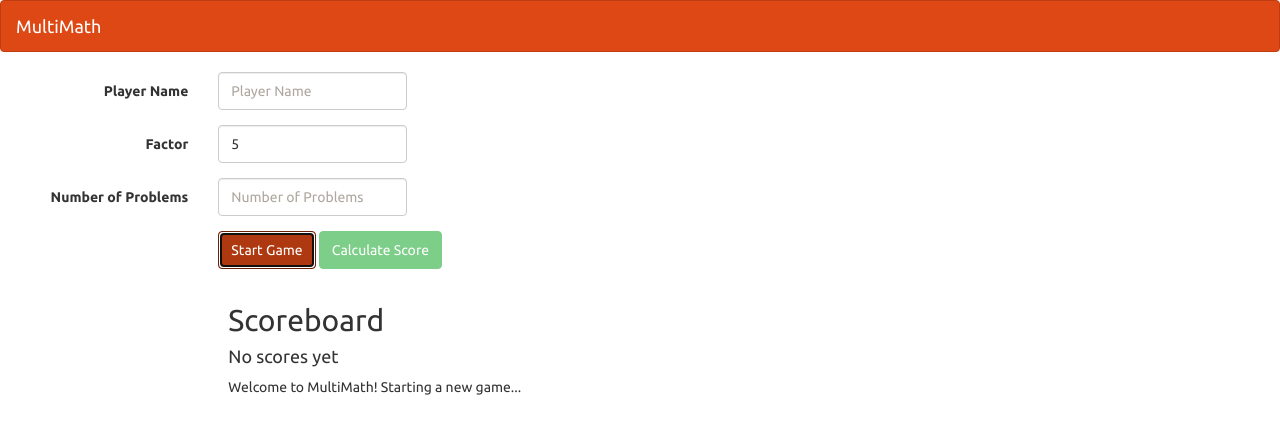
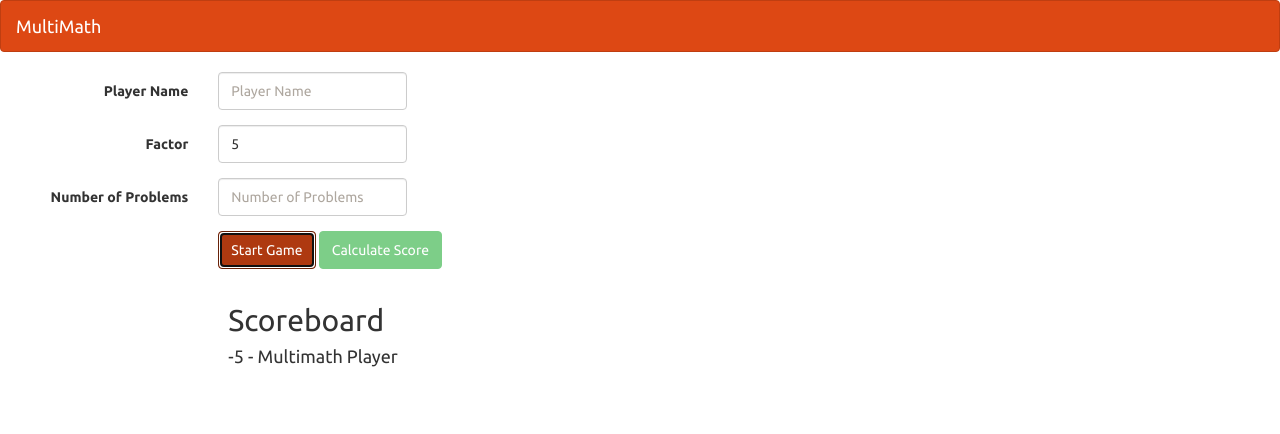
Before and after one commit to ballabanidesara/typescript, a website built with webpack: page index.html in a window 1280 px wide. Both pictures are taken after a click on the button "Start Game". Built offline with nearby package versions, Linux system fonts and the light colour scheme.

Commit message:
Writing better functions with typescript

```diff
--- a/app/app.ts
+++ b/app/app.ts
@@ -2,15 +2,57 @@ function startGame() {
 
     //starting a new game
 
-    let playerName: string = 'Audrey';
+    let playerName: string | undefined = getInputValue('playername');
     logPlayer(playerName)
 
-    var messagesElement = document.getElementById('messages');
-    messagesElement!.innerText = 'Welcome to MultiMath! Starting a new game...';
+    postScore(80, playerName);
+    postScore(-5, playerName);
+
+    // var messagesElement = document.getElementById('messages');
+    // messagesElement!.innerText = 'Welcome to MultiMath! Starting a new game...';
 
 }
 
-function logPlayer(name) {
+function logPlayer(name: string = 'Multimath Player'): void {
     console.log(`New game starting for player: ${name}`);
 }
+
+function getInputValue(elementID: string): string | undefined {
+
+    const inputElement: HTMLInputElement = <HTMLInputElement>document.getElementById(elementID);
+
+    if (inputElement.value === '') {
+        return undefined;
+    }
+    else {
+        return inputElement.value
+    }
+}
+
+function postScore(score: number, playerName: string = 'Multimath Player'): void {
+
+    let logger: (value: string) => void;
+
+    if (score < 0) {
+        logger = logError
+    }
+    else {
+        logger = logMessage
+    }
+
+    const scoreElement: HTMLElement | null = document.getElementById('postedScores');
+    scoreElement!.innerText = `${score} - ${playerName}`;
+
+    logger(`Score: ${score}`);
+}
+
+
 document.getElementById('startGame')!.addEventListener('click', startGame);
+
+const logMessage = (message: string): void => console.log(message)
+
+// logMessage('Welcome to Multimath!');
+
+function logError(err: string): void {
+    console.error(err)
+}
--- a/index.html
+++ b/index.html
@@ -49,7 +49,7 @@
 
     <div class="col-sm-offset-2 col-sm-10" id="scores">
         <h2>Scoreboard</h2>
-        <h4>No scores yet</h4>
+        <h4 id="postedScores">No scores yet</h4>
     </div>
 
     <div class="col-sm-offset-2 col-sm-10" id="messages"></div>
--- a/tsconfig.base.json
+++ b/tsconfig.base.json
@@ -23,8 +23,8 @@
     // "isolatedModules": true,               /* Transpile each file as a separate module (similar to 'ts.transpileModule'). */
     /* Strict Type-Checking Options */
     // "strict": true, /* Enable all strict type-checking options. */
-    // "noImplicitAny": true,                 /* Raise error on expressions and declarations with an implied 'any' type. */
-    "strictNullChecks": true,              /* Enable strict null checks. */
+    "noImplicitAny": true, /* Raise error on expressions and declarations with an implied 'any' type. */
+    "strictNullChecks": true, /* Enable strict null checks. */
     // "strictFunctionTypes": true,           /* Enable strict checking of function types. */
     // "strictBindCallApply": true,           /* Enable strict 'bind', 'call', and 'apply' methods on functions. */
     // "strictPropertyInitialization": true,  /* Enable strict checking of property initialization in classes. */
```
